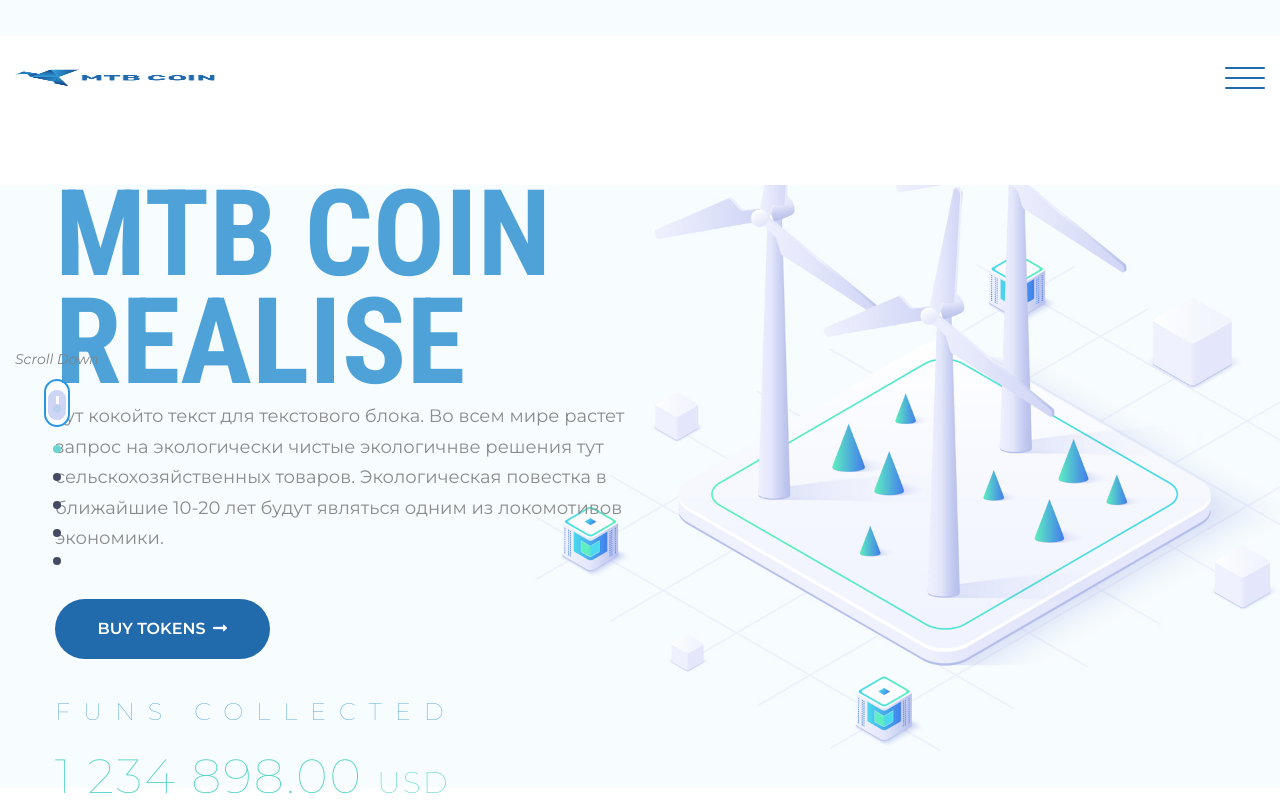
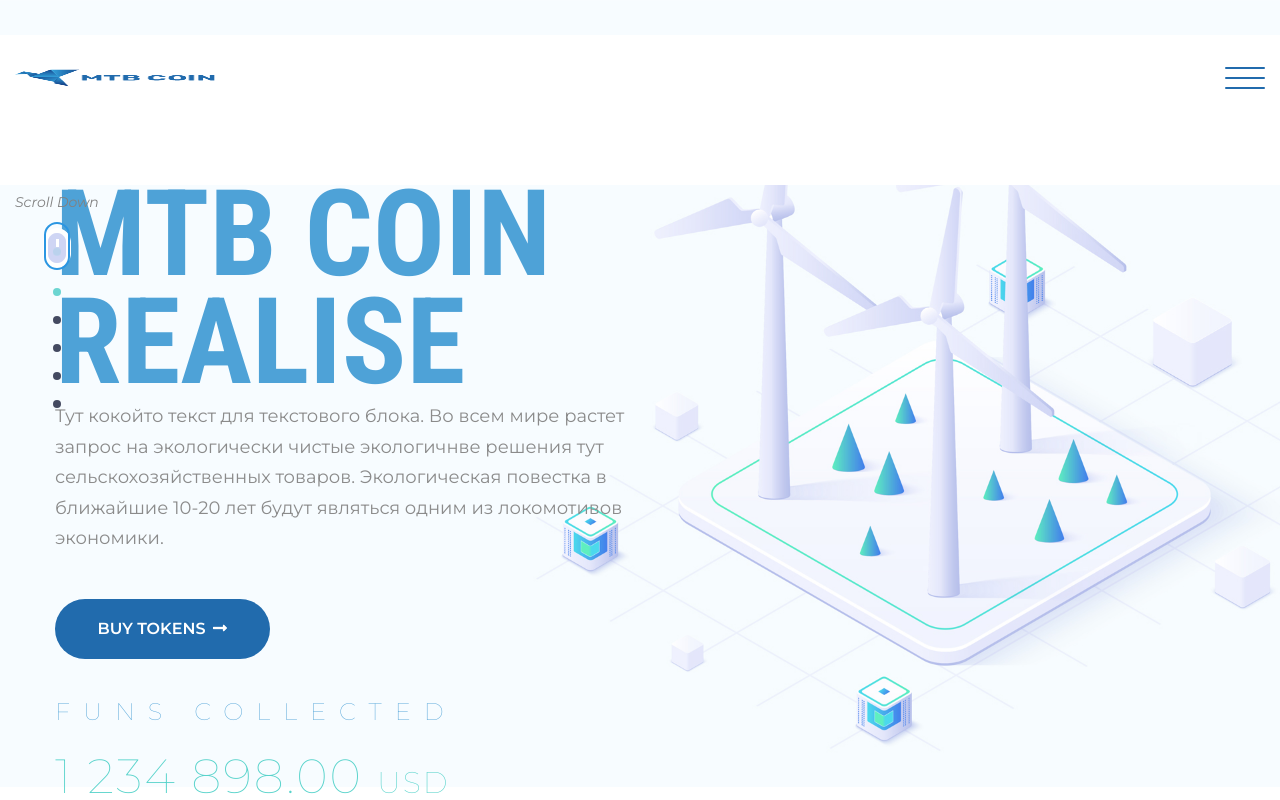
Before and after one commit to arrivalus/mtb_coin, a React (Create React App) app: page / in a window 1280 px wide. Shown: the top 800 px of the page. Built offline with nearby package versions, Linux system fonts and the light colour scheme.

Commit message:
scroll fixed

```diff
--- a/src/Main.tsx
+++ b/src/Main.tsx
@@ -1,6 +1,11 @@
 import React, { useRef, useState } from "react";
 import "./css/style.scss";
-import { motion, useElementScroll, useTransform, useViewportScroll } from "framer-motion";
+import {
+  motion,
+  useElementScroll,
+  useTransform,
+  useViewportScroll,
+} from "framer-motion";
 // import Swiper core and required modules
 import { Navigation, Pagination, Scrollbar, A11y } from "swiper";
 
@@ -86,42 +91,26 @@
   const offSetY = [0, 150];
   const ref: any = useRef();
   const { scrollYProgress } = useElementScroll(ref);
-  const [scrollItems, setScrollItems] = useState<string[]>(['green', '', '', '', ''])
+  const [scrollItems, setScrollItems] = useState<string[]>([
+    "green",
+    "",
+    "",
+    "",
+    "",
+  ]);
   return (
     <div ref={ref}>
-      <motion.div initial="hidden" whileInView="visible" className="wrapper" >
-        <div
-          className="mainscreen wow fadeIn"
-          data-wow-duration="2s"
-          style={{ backgroundImage: "url(images/bg1.jpg)" }}
-        >
-          <div className="contfoescroll">
-            <Header offSetY={offSetY} scrollY={scrollY} />
-
-
-            {/* <motion.div
-              style={{ scaleY: scrollYProgress, color: 'black', marginTop: '400px' }}
-            >
-              scaleY: scrollYProgress
-            </motion.div> */}
-
-            <div className="firstmain" >
-              <Element
-                name="0Container"
-              ></Element>
-
-
-              {/* <Link to="section1">Link</Link> */}
-              {/* <button onClick={scrollToTop}>Scroll UP</button> */}
-
-
+      <motion.div initial="hidden" whileInView="visible" className="wrapper">
         <div
           className="firstmain__scroll wow fadeIn"
           data-wow-duration="2s"
           // style={{ scaleY: scrollYProgress }}
-                // style={{ position: "absolute", top: '50%' }}
+          style={{
+            position: "fixed",
+            top: "200px"
+          }}
         >
-                <div className="firstmain__scrolltext" >
+          <div className="firstmain__scrolltext">
             Scroll Down
             <div className="mouse">
               <span></span>
@@ -137,7 +126,8 @@
               spy={true}
               smooth={true}
               duration={250}
-                    onClick={() => setScrollItems(['green', '', '', '', ''])}>
+              onClick={() => setScrollItems(["green", "", "", "", ""])}
+            >
               <span className={scrollItems[0]}></span>
             </Link>
             <Link
@@ -146,11 +136,9 @@
               spy={true}
               smooth={true}
               duration={250}
-                    onClick={() => setScrollItems(['', 'green', '', '', ''])}
-
+              onClick={() => setScrollItems(["", "green", "", "", ""])}
             >
               <span className={scrollItems[1]}></span>
-
             </Link>
             <Link
               activeClass="active"
@@ -158,8 +146,7 @@
               spy={true}
               smooth={true}
               duration={250}
-                    onClick={() => setScrollItems(['', '', 'green', '', ''])}
-
+              onClick={() => setScrollItems(["", "", "green", "", ""])}
             >
               <span className={scrollItems[2]}></span>
             </Link>
@@ -169,7 +156,7 @@
               spy={true}
               smooth={true}
               duration={250}
-                    onClick={() => setScrollItems(['', '', '', 'green', ''])}
+              onClick={() => setScrollItems(["", "", "", "green", ""])}
             >
               <span className={scrollItems[3]}></span>
             </Link>
@@ -179,12 +166,33 @@
               spy={true}
               smooth={true}
               duration={250}
-                    onClick={() => setScrollItems(['', '', '', '', 'green'])}
+              onClick={() => setScrollItems(["", "", "", "", "green"])}
             >
               <span className={scrollItems[4]}></span>
             </Link>
           </div>
         </div>
+        <div
+          className="mainscreen wow fadeIn"
+          data-wow-duration="2s"
+          style={{ backgroundImage: "url(images/bg1.jpg)" }}
+        >
+          <div className="contfoescroll">
+            <Header offSetY={offSetY} scrollY={scrollY} />
+
+            {/* <motion.div
+              style={{ scaleY: scrollYProgress, color: 'black', marginTop: '400px' }}
+            >
+              scaleY: scrollYProgress
+            </motion.div> */}
+
+            <div className="firstmain">
+              <Element name="0Container"></Element>
+
+              {/* <Link to="section1">Link</Link> */}
+              {/* <button onClick={scrollToTop}>Scroll UP</button> */}
+
+
               <motion.div
                 initial="hidden"
                 whileInView="visible"
@@ -264,10 +272,7 @@
           </div>
         </div>
 
-        <Element
-          name="1Container"
-        >
-        </Element>
+        <Element name="1Container"></Element>
 
         <motion.div
           initial="hidden"
@@ -396,9 +401,7 @@
           whileInView="visible"
           viewport={{ amount: 0.2, once: true }}
         >
-          <Element
-            name="2Container"
-          ></Element>
+          <Element name="2Container"></Element>
           <motion.div
             variants={rightShiftAnimation}
             className="best wow fadeInRight"
@@ -489,9 +492,7 @@
           className="roadmap wow fadeIn"
           data-wow-duration="2s"
         >
-          <Element
-            name="3Container"
-          ></Element>
+          <Element name="3Container"></Element>
           <div className="containerm">
             <div className="roadmap__inside">
               <motion.h3
@@ -742,9 +743,7 @@
             whileInView="visible"
             viewport={{ amount: 0.2, once: true }}
           >
-            <Element
-              name="4Container"
-            ></Element>
+            <Element name="4Container"></Element>
             <motion.div variants={upSingleAnimation} className="team">
               <div className="containerm">
                 <div className="team__inside">
@@ -1005,7 +1004,7 @@
             whileInView="visible"
             viewport={{ amount: 0.2, once: true }}
           >
-            <Footer/>
+            <Footer />
           </motion.div>
         </div>
       </motion.div>
--- a/src/css/style.scss
+++ b/src/css/style.scss
@@ -207,7 +207,7 @@
 //
 .wrapper {
   overflow-x: hidden;
-  position: relative;
+  // position: relative;
 }
 
 .mainscreen {
@@ -508,14 +508,15 @@
     justify-content: center;
     flex-direction: column;
     cursor: pointer;
+    z-index: 100;
     &:hover {
       .firstmain__scrolltext {
         color: #216bad;
-        bottom: -25px;
+        bottom: -15px;
       }
       .firstmain__scrollbottom {
         img {
-          bottom: -25px;
+          bottom: -15px;
         }
         // span {
         //   background-color: #6cd5d1;
```
Lines whose indentation alone changed are shown as unchanged.
